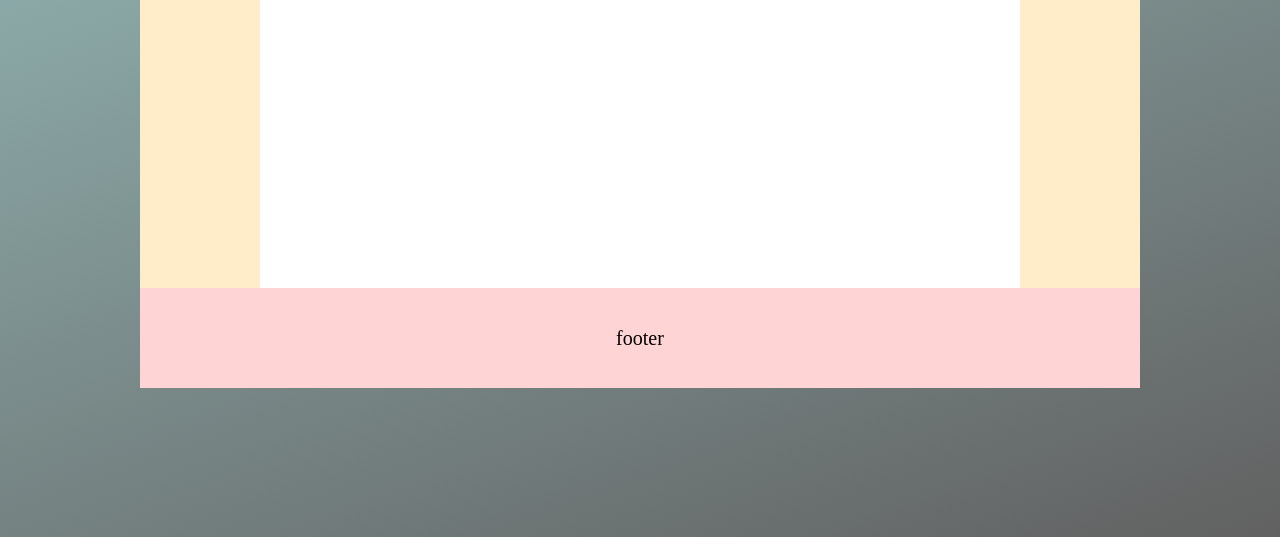
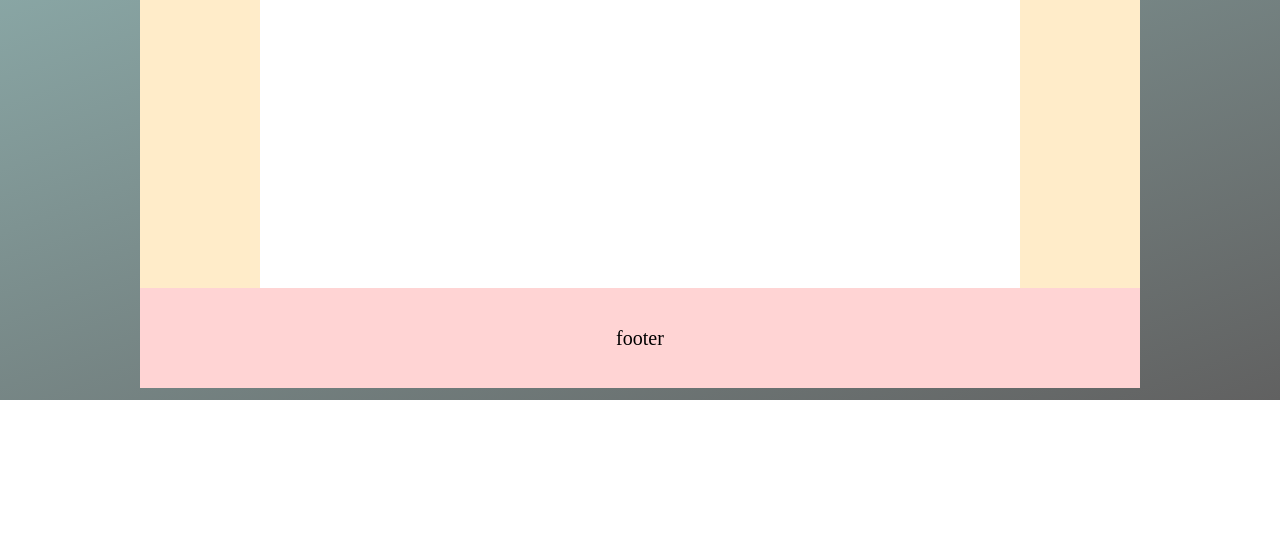
Before and after one commit to Yicheng-1218/Node.js, a website: page public/css_ex.html in a window 1280 px wide. Shown: the part 400-937 px from the top of the page. After the commit the page ends 800 px from the top, so only its background shows below. Drawn offline with Linux system fonts and the light colour scheme.

Commit message:
improve css

```diff
--- a/public/css_ex.html
+++ b/public/css_ex.html
@@ -1,5 +1,5 @@
 <!DOCTYPE html>
-<html style="height: 937px;">
+<html style="height: 100%;">
     <head>
         <title>css_ex</title>
     </head>
```
Also changed, not shown: public/css_page.html (+1 -1 lines), public/firebase.html (+1 -1 lines), public/html_page.html (+1 -1 lines), public/main_page.html (+1 -1 lines), public/router_page.html (+1 -1 lines).
